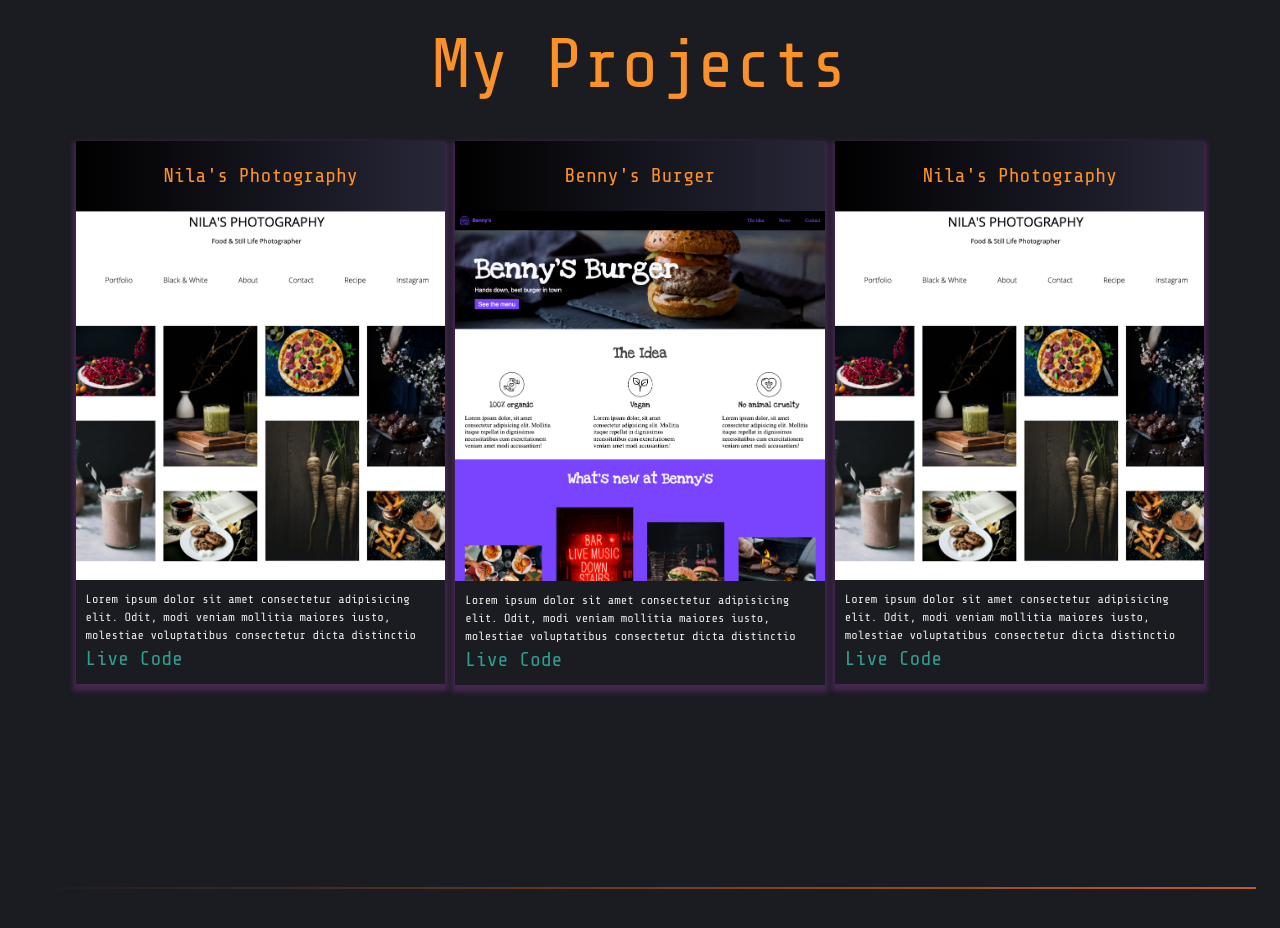
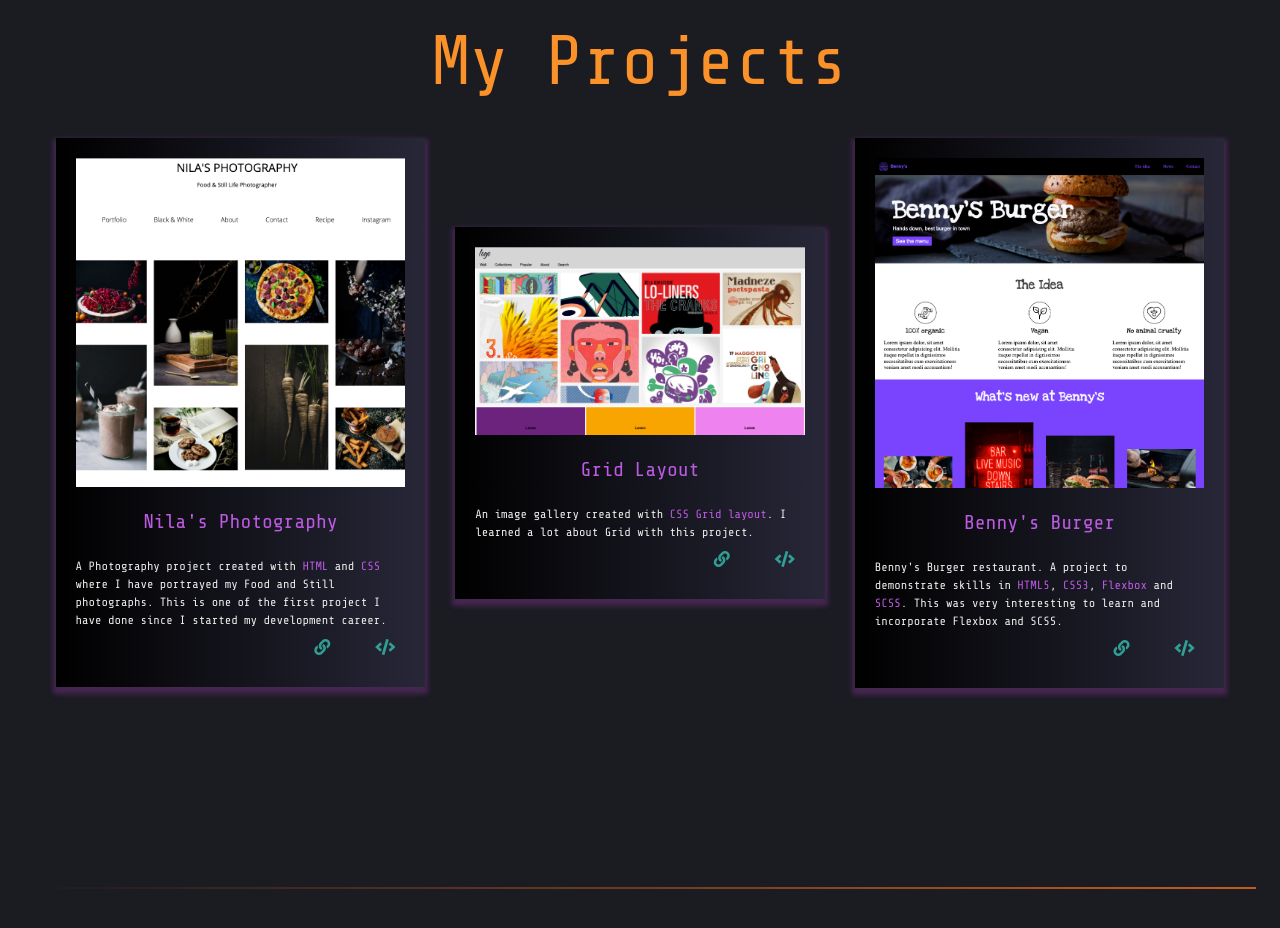
Before and after one commit to nilahomar/nilahomar.github.io, a website: page index.html in a window 1280 px wide. Shown: the part 3580-4508 px from the top of the page. Drawn offline with Linux system fonts and the light colour scheme.

Commit message:
Projects fixed

```diff
--- a/index.html
+++ b/index.html
@@ -184,42 +184,58 @@
 
         <div class="cards-wrapper">
           <div class="project-cards">
-            <h3 class="cards-heading">Nila's Photography</h3>
             <div class="project-image-container">
               <img src="/src/img/photo-project.png" alt="">
             </div>
             <div class="project-content">
-              <p>Lorem ipsum dolor sit amet consectetur adipisicing elit. Odit, modi veniam mollitia maiores iusto,
-                molestiae voluptatibus consectetur dicta distinctio </p>
-                <div>
-                  <a href="#contact"><span>Live Code</a>
-                </div>
+              <h3 class="cards-heading">Nila's Photography</h3>
+              <p>
+                A Photography project created with <span class="project-keywords">HTML</span> and <span
+                  class="project-keywords">CSS</span> where I have portrayed my
+                Food and Still photographs. This is one of the first project I have done since I started my development
+                career.
+              </p>
+              <div class="project-links">
+                <a href="https://nilahomar.github.io/dci-project" target="_blank"><span><i
+                      class="fas fa-link fa-lg"></i></span></a>
+                <a href="https://github.com/nilahomar/dci-project" target="_blank"><span><i
+                      class="fas fa-code fa-lg"></i></span></a>
+              </div>
             </div>
           </div>
           <div class="project-cards">
-            <h3 class="cards-heading">Benny's Burger</h3>
+            <div class="project-image-container">
+              <img src="/src/img/grid-layout-project.png" alt="">
+            </div>
+            <div class="project-content">
+              <h3 class="cards-heading">Grid Layout</h3>
+              <p>
+                An image gallery created with <span class="project-keywords">CSS Grid layout</span>. I learned a lot about Grid with this project.
+              </p>
+              <div class="project-links">
+                <a href="https://nilahomar.github.io/project-grid-layout" target="_blank"><span><i
+                      class="fas fa-link fa-lg"></i></span></a>
+                <a href="https://github.com/nilahomar/project-grid-layout" target="_blank"><span><i
+                      class="fas fa-code fa-lg"></i></span></a>
+              </div>
+            </div>
+          </div>
+          <div class="project-cards">
             <div class="project-image-container">
               <img src="/src/img/burger-project.png" alt="">
             </div>
             <div class="project-content">
-              <p>Lorem ipsum dolor sit amet consectetur adipisicing elit. Odit, modi veniam mollitia maiores iusto,
-                molestiae voluptatibus consectetur dicta distinctio </p>
-                <div>
-                  <a href="#contact"><span>Live Code</a>
-                </div>
-            </div>
-          </div>
-          <div class="project-cards">
-            <h3 class="cards-heading">Nila's Photography</h3>
-            <div class="project-image-container">
-              <img src="/src/img/photo-project.png" alt="">
-            </div>
-            <div class="project-content">
-              <p>Lorem ipsum dolor sit amet consectetur adipisicing elit. Odit, modi veniam mollitia maiores iusto,
-                molestiae voluptatibus consectetur dicta distinctio </p>
-                <div>
-                  <a href="#contact"><span>Live Code</a>
-                </div>
+              <h3 class="cards-heading">Benny's Burger</h3>
+              <p>
+                Benny's Burger restaurant. A project to demonstrate skills in <span class="project-keywords">HTML5</span>, <span class="project-keywords">CSS3</span>, <span class="project-keywords">Flexbox</span> and <span class="project-keywords">SCSS</span>.
+                This was very interesting to learn and incorporate Flexbox and SCSS.
+              </p>
+              <div class="project-links">
+                <a href="https://nilahomar.github.io/project-bennys-burger/" target="_blank"><span><i
+                      class="fas fa-link fa-lg"></i></span></a>
+                <a href="https://github.com/nilahomar/project-bennys-burger" target="_blank"><span><i
+                      class="fas fa-code fa-lg"></i></span></a>
+              </div>
             </div>
           </div>
         </div>
--- a/src/scss/abstracts/_variables.scss
+++ b/src/scss/abstracts/_variables.scss
@@ -16,4 +16,6 @@
 $orange: #FA9129;
 $light-orange:#D19266;
 $green: #33b0a1e0;
+$light-green: #406b6de0;
 $white:#ECECEB;
+$purple: #bc5ae2;
--- a/src/scss/layout/_project.scss
+++ b/src/scss/layout/_project.scss
@@ -9,6 +9,9 @@
     font-size: 7rem;
     color: $orange;
     margin-bottom: 2rem;
+    @include md-screen {
+      font-size: 4rem;
+    }
   }
 }
 
@@ -17,11 +20,10 @@
   align-items: center;
   flex-wrap: wrap;
   justify-content: center;
-  gap: 1rem;
+  gap: 30px;
   @include md-screen {
     flex-direction: column;
     justify-content: center;
-    gap: 2rem;
   }
 }
 
@@ -29,7 +31,14 @@
   background: linear-gradient(to right, #000000, #272738);
   width: 30%;
   line-height: 1.5;
+  padding: 2rem;
   box-shadow: 0 4px 5px 3px rgba(119,53,136,.459);
+  transition: all .5s ease;
+
+  @include md-screen {
+    width: 70%;
+  }
+
   img {
     overflow: hidden;
   }
@@ -37,24 +46,33 @@
   .cards-heading{
     margin-top: 2rem;
     font-size: 2rem;
-    color: $orange;
+    color: $purple;
     margin-bottom: 2rem;
   }
 
   .project-content {
-    background: $black;
-    padding: 1rem;
     font-size: 1.2rem;
-  }
 
-  a {
-    color: $green;
-    font-size: 2rem;
-  }
+    .project-keywords {
+      color: $purple;
+    }
 
+    .project-links {
+      display: flex;
+      gap: 45px;
+      align-items: center;
+      justify-content: flex-end;
+      padding: 1rem;
+      color: $green;
+    }
 
-
-  @include md-screen {
-    width: 50%;
+    .project-links a:hover {
+      color: $purple;
+    }
   }
 }
+
+.project-cards:hover {
+  transform: scale(1.05);
+  box-shadow: 0 4px 5px 3px $light-green;
+}
```
Also changed, not shown: src/img/grid-layout-project.png (added), src/styles/main.css, 2 other files.
